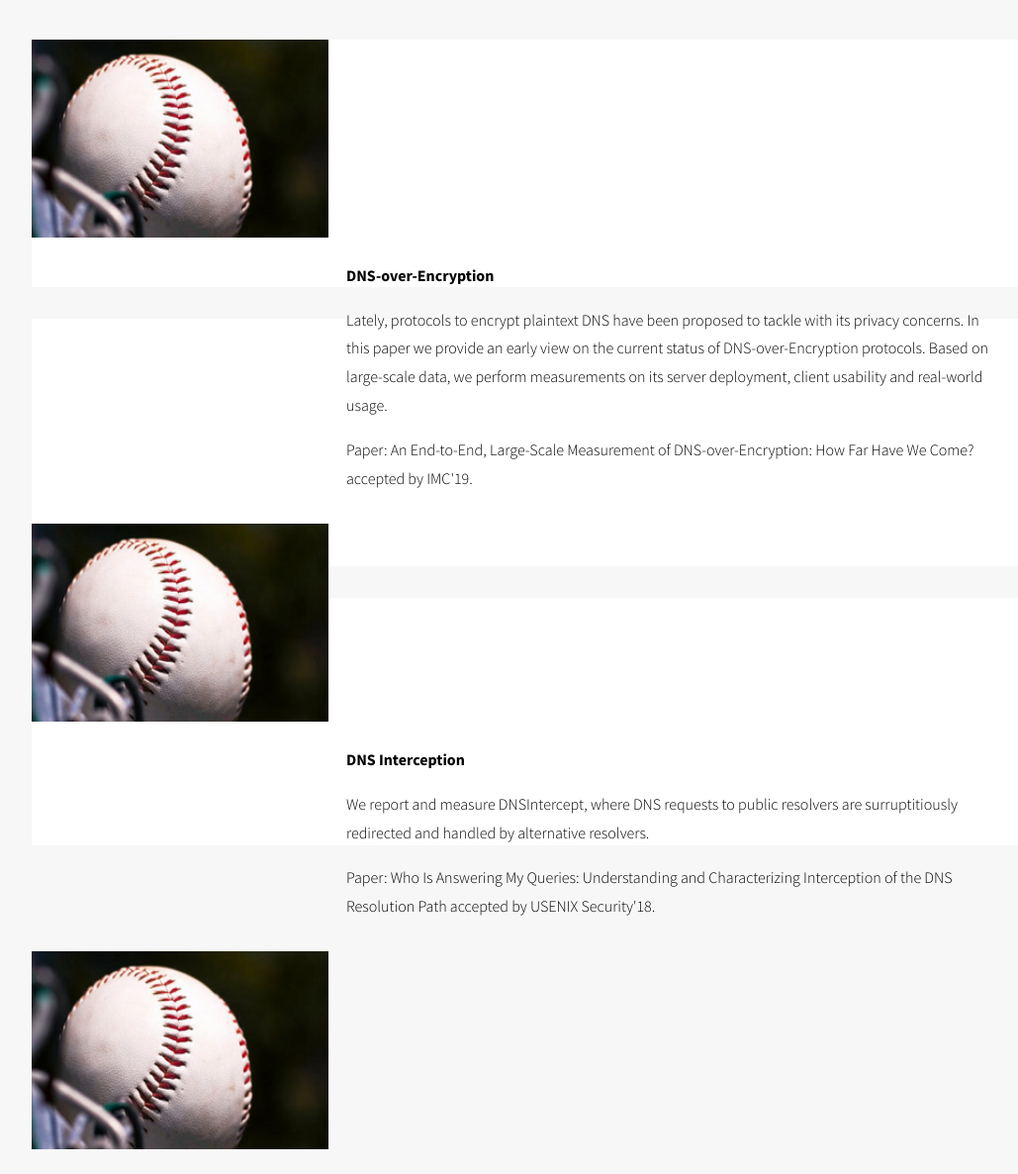
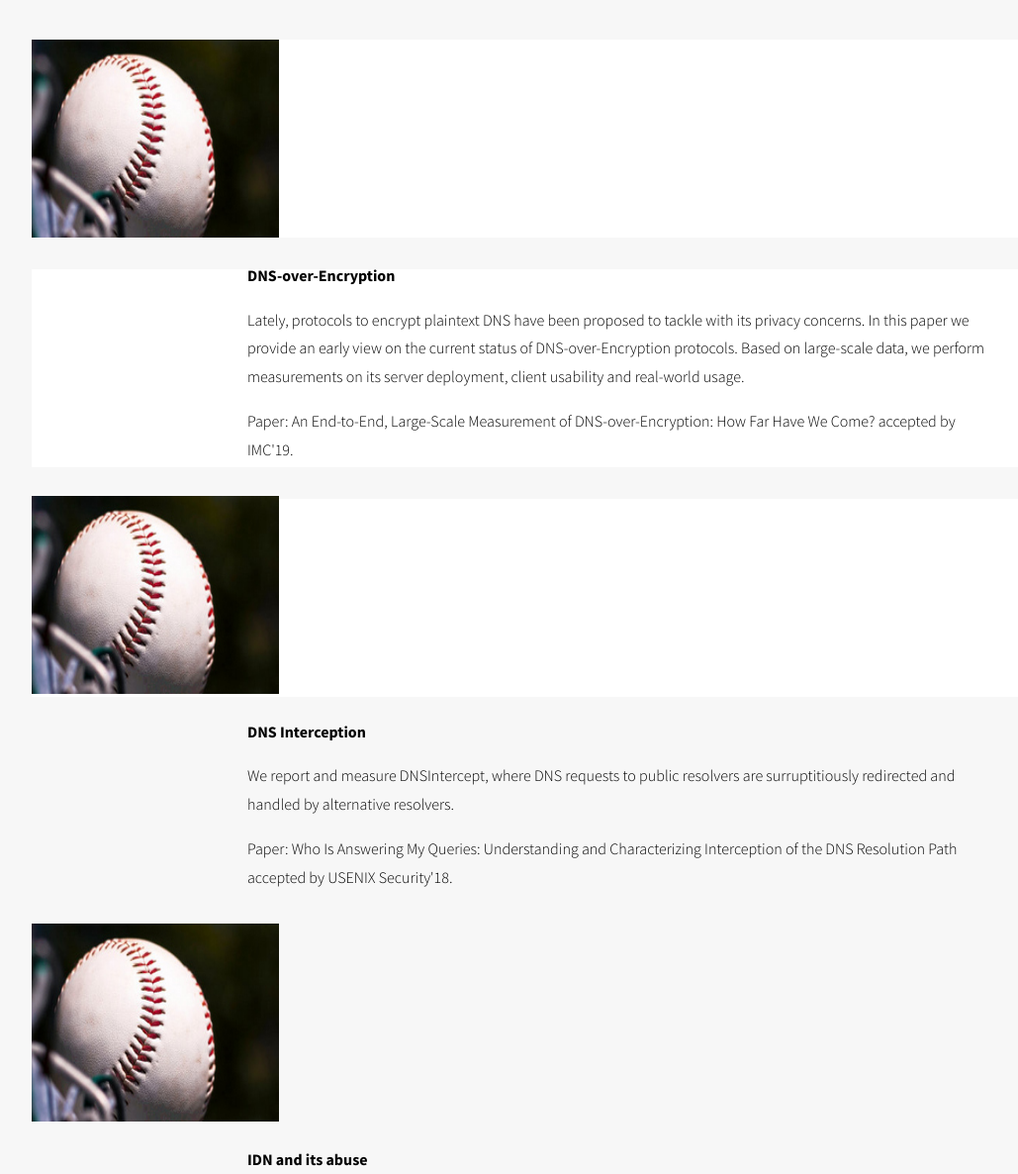
Before and after one commit to lcy17code/lcy17code.github.io, a plain HTML site: page index.html in a window 1280 px wide. Shown: the part 609-1795 px from the top of the page at 99% size, without its empty margins (108-1137 px from the left). Drawn offline with Linux system fonts and the light colour scheme.

Commit message:
some descriptions 2

```diff
--- a/default_0.css
+++ b/default_0.css
@@ -470,7 +470,7 @@
 	{
 		background: #ffffff;
 		width: 1000px;
-		height:250px;
+		height:200px;
 		margin-bottom: 2em;
 	}
 
@@ -482,7 +482,7 @@
 	.pjbox .pjdetails
 	{
 		display: block;
-		width: 650px;
+		width: 750px;
 		float: right;
 
 		padding: 1em 2em 1em 2em;
--- a/index.html
+++ b/index.html
@@ -41,7 +41,7 @@
 		<!-- # the DNS-over-Encryption Project (IMC '19)-->
 		<div class="pjbox">
 			<div class="pjimg">
-				<img src="images/pic01.jpg" width="300" height="200" alt="" />
+				<img src="images/pic01.jpg" width="250" height="200" alt="" />
 			</div>
 			<div class="pjdetails">
 				<p><strong>DNS-over-Encryption</strong></p>
@@ -52,7 +52,7 @@
 		<!-- # the DNS Interception Project (USENIX '18)-->
 		<div class="pjbox">
 			<div class="pjimg">
-				<img src="images/pic01.jpg" width="300" height="200" alt="" />
+				<img src="images/pic01.jpg" width="250" height="200" alt="" />
 			</div>
 			<div class="pjdetails">
 				<p><strong>DNS Interception</strong></p>
@@ -63,7 +63,7 @@
 		<!-- # the IDN Project (DSN '18)-->
 		<div class="pjbox">
 			<div class="pjimg">
-				<img src="images/pic01.jpg" width="300" height="200" alt="" />
+				<img src="images/pic01.jpg" width="250" height="200" alt="" />
 			</div>
 			<div class="pjdetails">
 				<p><strong>IDN and its abuse</strong></p>
```
